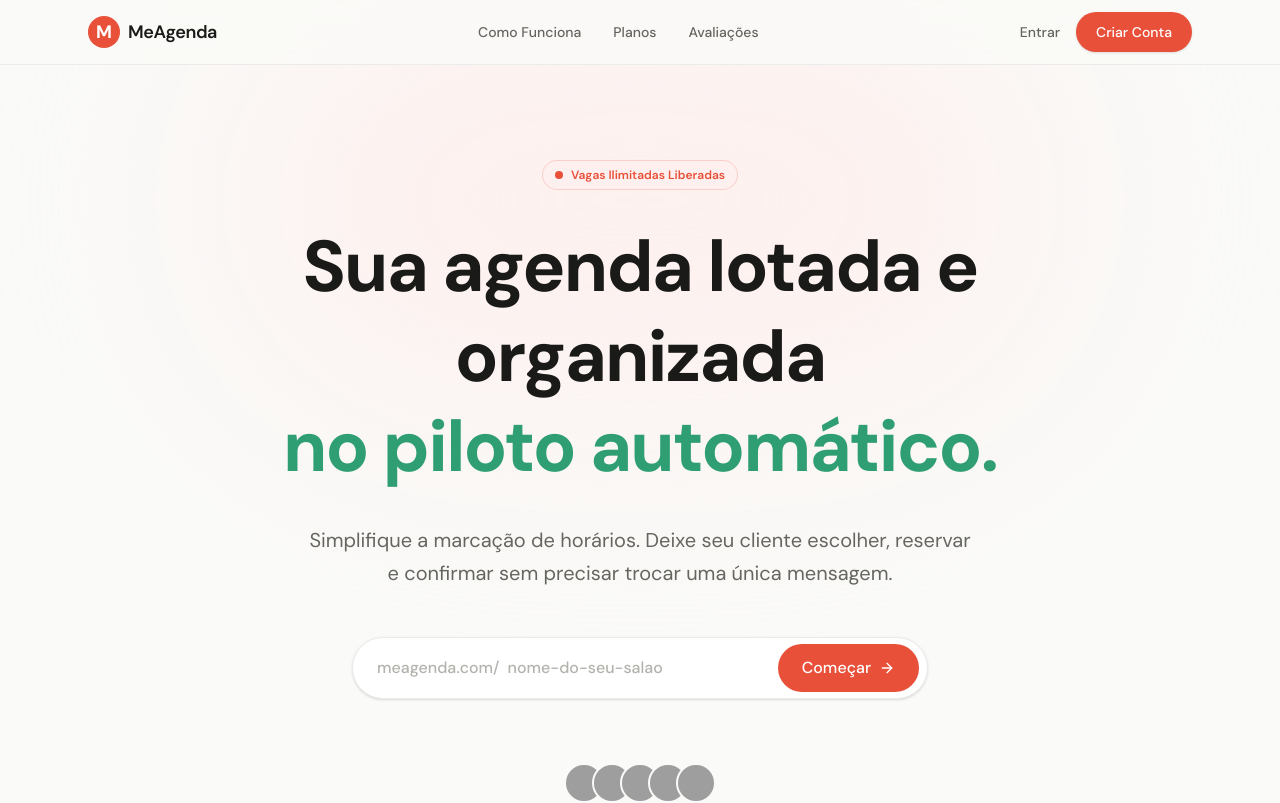
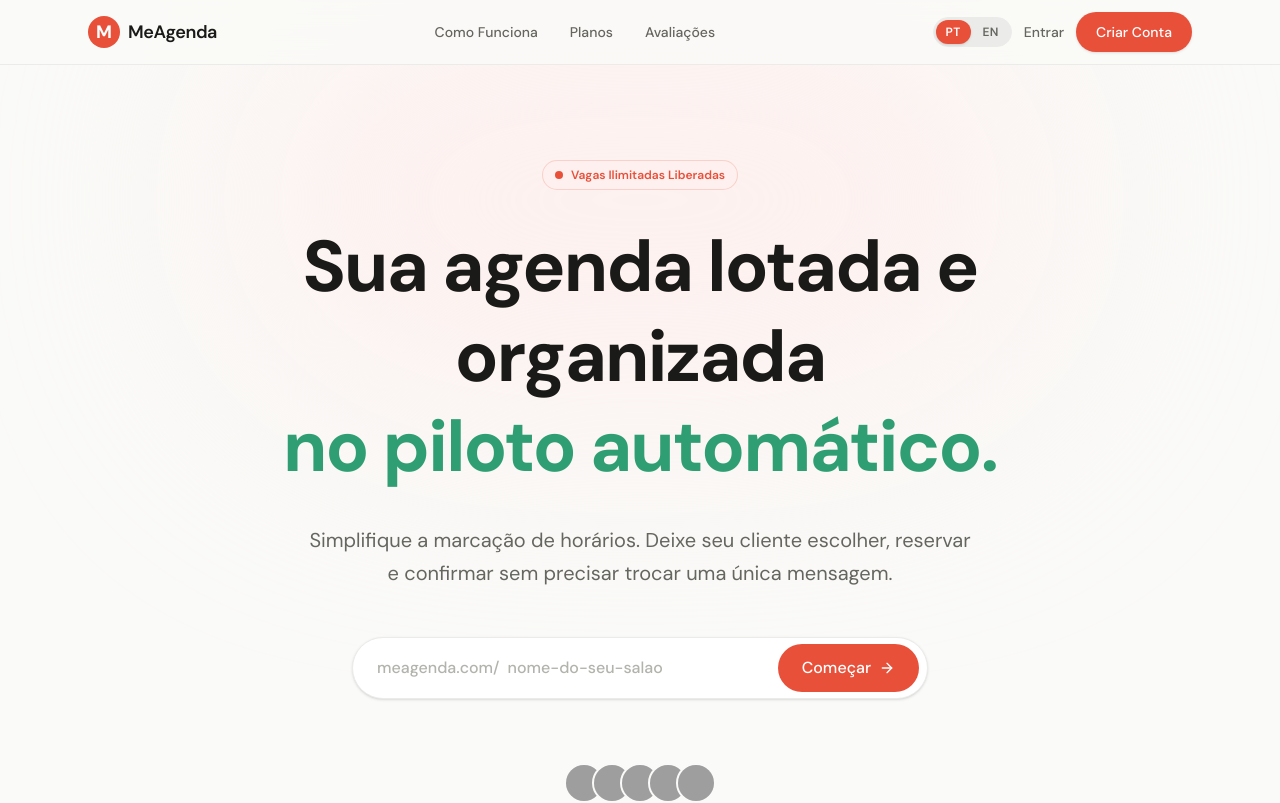
Before and after one commit to elencio-dev/meagenda, a Next.js app: page /login in a window 1280 px wide. Shown: the top 803 px of the page. Built offline with nearby package versions, Linux system fonts and the light colour scheme; grey boxes are pictures that could not be loaded.

Commit message:
feat(i18n): add LanguageSwitcher to landing, booking and admin — user can toggle PT/EN from any page

```diff
--- a/app/[locale]/[slug]/client.tsx
+++ b/app/[locale]/[slug]/client.tsx
@@ -10,6 +10,7 @@ import { ServiceSelect } from "@/components/service-select"
 import { BookingForm } from "@/components/booking-form"
 import { BookingConfirmation } from "@/components/booking-confirmation"
 import { BusinessInfo } from "@/components/business-info"
+import { LanguageSwitcher } from "@/components/language-switcher"
 import type { BookingData, BookingResult } from "@/lib/types"
 
 export function BookingClientFlow({ slug, initialData }: { slug: string; initialData: BookingData }) {
@@ -185,6 +186,9 @@ export function BookingClientFlow({ slug, initialData }: { slug: string; initial
             <span className="font-sans text-xl text-[var(--ink)]">{bookingData.business.name}</span>
             <span className="text-[var(--ink-30)] text-sm ml-2">{t("powered_by")}</span>
           </div>
+          <div className="ml-auto">
+            <LanguageSwitcher />
+          </div>
         </div>
       </header>
       <main className="max-w-6xl mx-auto px-4 sm:px-6 py-6 lg:py-10">
--- a/app/[locale]/admin/layout.tsx
+++ b/app/[locale]/admin/layout.tsx
@@ -31,6 +31,7 @@ import {
   DropdownMenuSeparator,
   DropdownMenuTrigger,
 } from "@/components/ui/dropdown-menu"
+import { LanguageSwitcher } from "@/components/language-switcher"
 
 export default function AdminLayout({ children }: { children: React.ReactNode }) {
   const t = useTranslations("Admin")
@@ -153,6 +154,7 @@ export default function AdminLayout({ children }: { children: React.ReactNode })
             </Button>
             <div className="flex-1 lg:flex-none" />
             <div className="flex items-center gap-2">
+              <LanguageSwitcher />
               <Button variant="ghost" size="icon" className="relative">
                 <Bell className="h-5 w-5 text-[var(--ink-60)]" />
               </Button>
--- a/app/[locale]/page.tsx
+++ b/app/[locale]/page.tsx
@@ -1,6 +1,7 @@
 import { Link } from "@/i18n/routing"
 import { useTranslations } from "next-intl"
 import { ArrowRight, Activity, Command, BarChart2, Zap, Shield, Star, Users, CheckCircle2, Calendar, X as XIcon } from "lucide-react"
+import { LanguageSwitcher } from "@/components/language-switcher"
 
 export default function LandingPage() {
   const t = useTranslations("LandingPage")
@@ -25,7 +26,8 @@ export default function LandingPage() {
             <Link href="#testimonials" className="hover:text-[var(--coral)] transition-colors">{t('nav_testimonials')}</Link>
           </nav>
 
-          <div className="flex items-center gap-4">
+          <div className="flex items-center gap-3">
+            <LanguageSwitcher />
             <Link href="/login" className="text-sm font-medium text-[var(--ink-60)] hover:text-[var(--coral)] transition-colors">
               {t('nav_login')}
             </Link>
--- /dev/null
+++ b/components/language-switcher.tsx
@@ -0,0 +1,65 @@
+"use client"
+
+import { useLocale } from "next-intl"
+import { usePathname, useRouter } from "next/navigation"
+import { useTransition } from "react"
+
+interface LanguageSwitcherProps {
+  variant?: "light" | "dark"
+}
+
+export function LanguageSwitcher({ variant = "dark" }: LanguageSwitcherProps) {
+  const locale = useLocale()
+  const router = useRouter()
+  const pathname = usePathname()
+  const [isPending, startTransition] = useTransition()
+
+  const switchTo = (newLocale: string) => {
+    if (newLocale === locale) return
+    // Replace the current locale segment in the URL
+    const segments = pathname.split("/")
+    segments[1] = newLocale
+    const newPath = segments.join("/")
+    startTransition(() => {
+      router.push(newPath)
+    })
+  }
+
+  const isLight = variant === "light"
+
+  return (
+    <div
+      className={`flex items-center gap-0.5 rounded-full p-0.5 ${
+        isLight
+          ? "bg-white/20 backdrop-blur-sm border border-white/30"
+          : "bg-[var(--ink-10)] border border-[var(--ink-10)]"
+      }`}
+    >
+      {(["pt", "en"] as const).map((lang) => {
+        const isActive = locale === lang
+        return (
+          <button
+            key={lang}
+            onClick={() => switchTo(lang)}
+            disabled={isPending}
+            aria-label={lang === "pt" ? "Português" : "English"}
+            className={`
+              px-2.5 py-1 rounded-full text-xs font-semibold tracking-wide uppercase transition-all duration-200
+              ${isActive
+                ? isLight
+                  ? "bg-white text-[var(--coral)] shadow-sm"
+                  : "bg-[var(--coral)] text-white shadow-sm"
+                : isLight
+                  ? "text-white/80 hover:text-white"
+                  : "text-[var(--ink-60)] hover:text-[var(--ink)]"
+              }
+              ${isPending ? "opacity-50 cursor-wait" : "cursor-pointer"}
+            `}
+          >
+            {lang.toUpperCase()}
+          </button>
+        )
+      })}
+    </div>
+  )
+}
```
